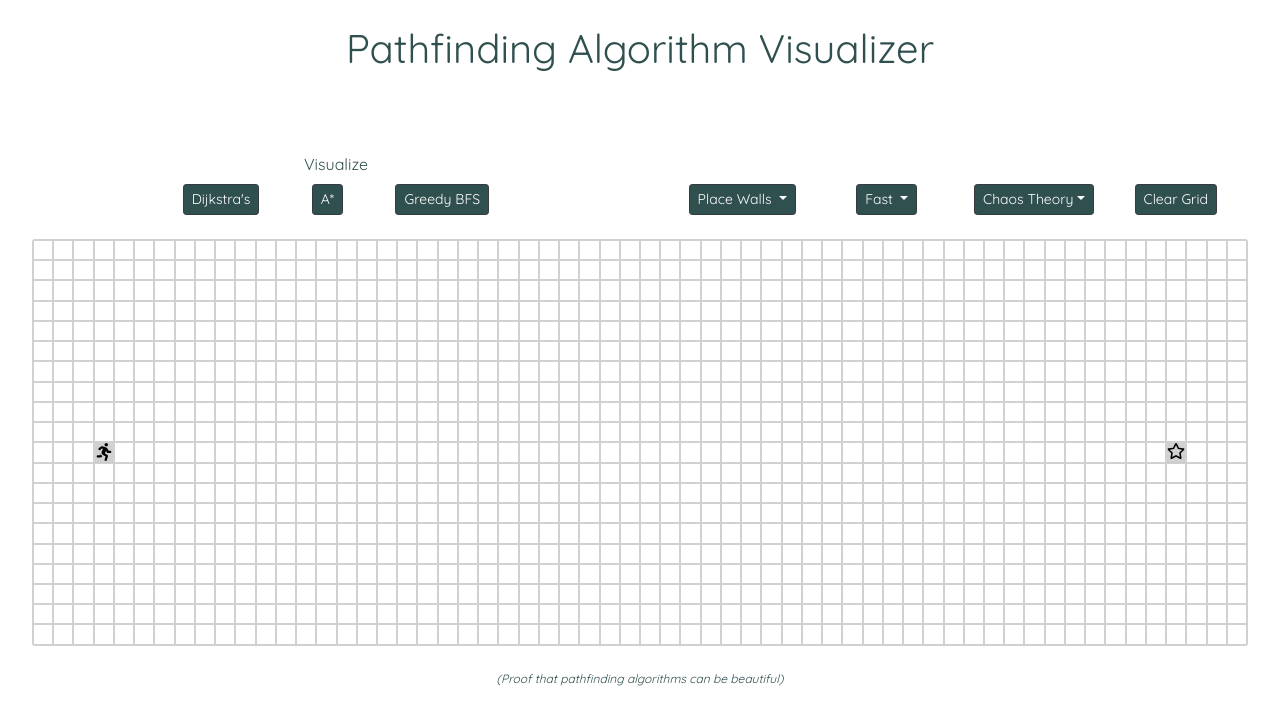
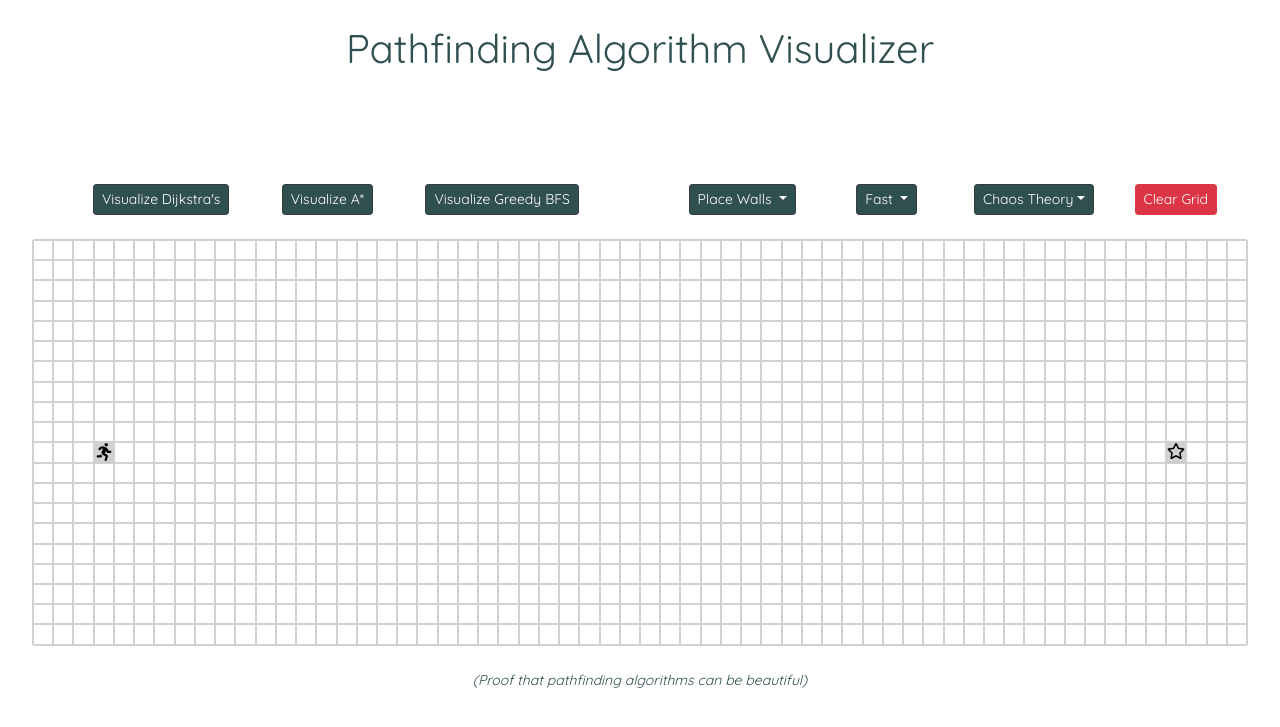
Before and after one commit to jasperhuangg/pathfinding-visualizer, a PHP site: page /index.html in a window 1280 px wide. Shown: the top 727 px of the page. Run offline with PHP 8.4, Linux system fonts and the light colour scheme; some libraries are stand-ins or nearby versions.

Commit message:
fixed theme stuff

```diff
--- a/index.html
+++ b/index.html
@@ -37,10 +37,10 @@
     </div>
     <div class="row align-items-center justify-content-between">
       <div class="col-6 mb-4">
-        <label for="themesToggle">Visualize</label><br>
-        <button id="run-djikstras" class="btn btn-sm btn-dark mr-5">Dijkstra's</button>
-        <button id="run-astar" class="btn btn-sm btn-dark">A*</button>
-        <button id="run-greedyBFS" class="btn btn-sm btn-dark ml-5">Greedy BFS</button>
+        <label class="invisible">Visualize</label><br>
+        <button id="run-djikstras" class="btn btn-sm btn-dark mr-5">Visualize Dijkstra's</button>
+        <button id="run-astar" class="btn btn-sm btn-dark">Visualize A*</button>
+        <button id="run-greedyBFS" class="btn btn-sm btn-dark ml-5">Visualize Greedy BFS</button>
       </div>
       <div class="row col-6 justify-content-center">
         <div class="col-3 dropdown mb-4">
@@ -71,7 +71,7 @@
           <label for="themesToggle" class="invisible">Theme</label><br>
           <button class="btn btn-dark btn-sm dropdown-toggle" type="button" id="themesToggle" data-toggle="dropdown"
             aria-haspopup="true" aria-expanded="false">
-            Sunset Blvd.
+
           </button>
           <div class="dropdown-menu" aria-labelledby="themesToggle">
             <span class="theme dropdown-item">Sunset Blvd.</span>
@@ -84,7 +84,7 @@
         </div>
         <div class="col-3">
           <label for="clear-grid" class="invisible">Clear Grid</label>
-          <button id="clear-grid" class="btn btn-sm btn-dark">Clear Grid</button>
+          <button id="clear-grid" class="btn btn-sm btn-danger">Clear Grid</button>
         </div>
       </div>
     </div>
--- a/style.css
+++ b/style.css
@@ -75,7 +75,7 @@ span {
   background-image: url("./weight-solid.svg");
   background-repeat: no-repeat;
   background-position: center;
-  background-size: 80% 80%;
+  background-size: 75% 75%;
   opacity: 0.8;
   border: solid 0.5px #d1d1d1;
   background-color: white;
@@ -161,7 +161,7 @@ span {
 }
 
 .font-small {
-  font-size: 12px;
+  font-size: 14px;
 }
 
 @keyframes sunsetVisitedRipple {
@@ -354,18 +354,18 @@ span {
 @keyframes pathRipple {
   0% {
     transform: scale(0.3);
-    background-color: rgba(15, 26, 26, 0.75);
+    background-color: rgba(77, 77, 77, 0.75);
     border-radius: 100%;
     border-color: white;
   }
 
   50% {
-    background-color: #5a5c5c;
+    background-color: #777979;
   }
 
   75% {
     transform: scale(1.2);
-    background-color: #727373;
+    background-color: #abadad;
   }
 
   100% {
--- a/util.js
+++ b/util.js
@@ -178,8 +178,8 @@ $(document).ready(function () {
     currentTheme = "gray";
     $("#themesToggle").html("50 Shades");
   } else if (random === 5) {
-    currentTheme = "gray";
-    $("#themesToggle").html("Cotton Candy");
+    currentTheme = "cotton candy";
+    $("#themesToggle").html("Fairy Floss");
   }
 });
 
```
